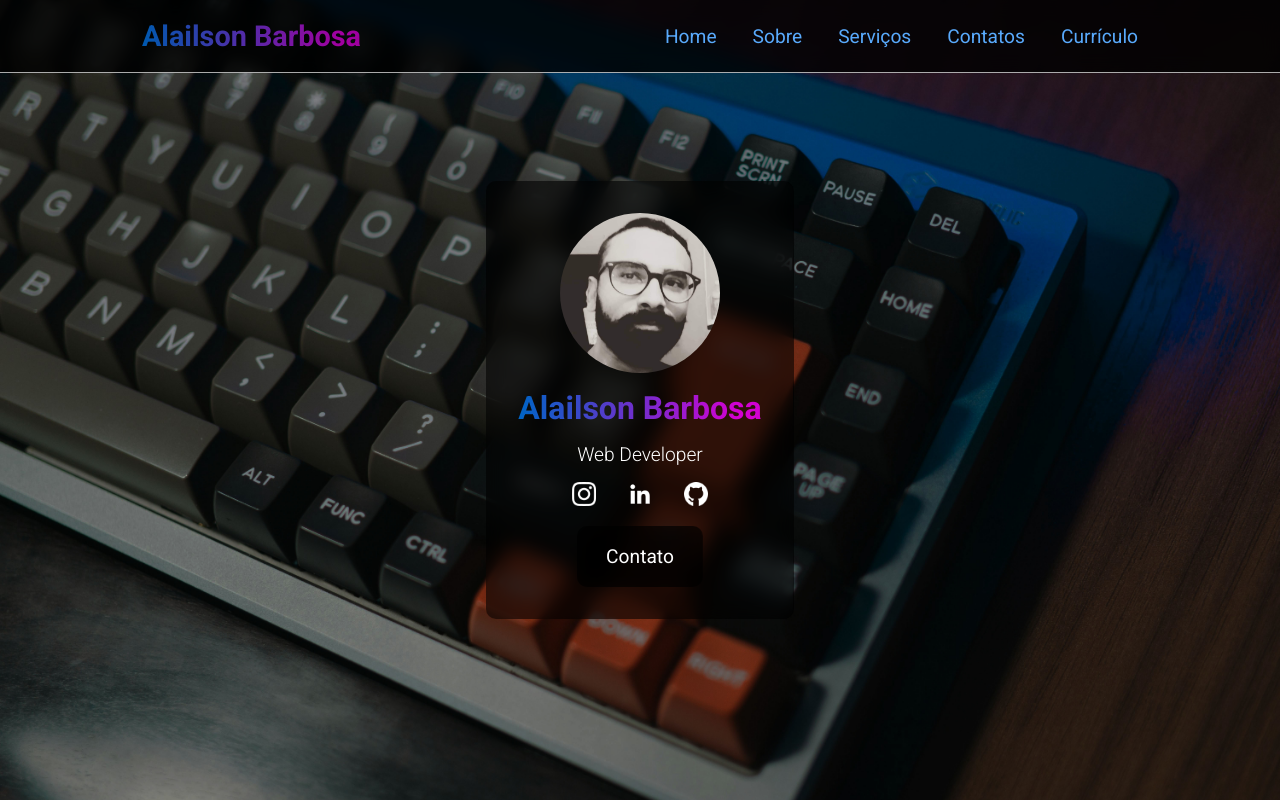
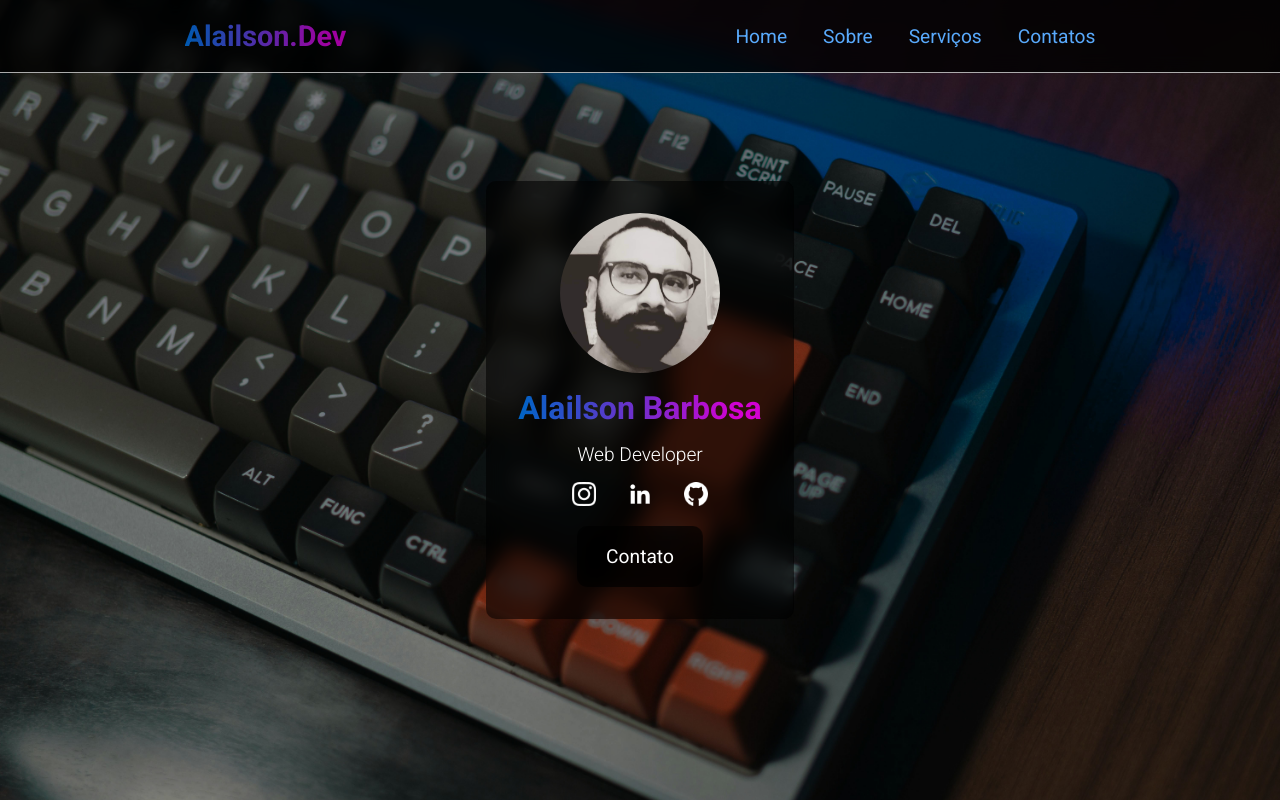
Before and after one commit to AlailsonDev/portfolio-2024, a React (Vite) app in the folder portfolio-2024/: page / in a window 1280 px wide. Shown: the top 800 px of the page. Built offline with nearby package versions, Linux system fonts and the light colour scheme.

Commit message:
mudanca do titulo da pagina e retirada do clique direito do mouse

```diff
--- a/portfolio-2024/src/App.jsx
+++ b/portfolio-2024/src/App.jsx
@@ -5,9 +5,23 @@ import Servicos from './Servicos/Servicos'
 import Contato from './Contato/Contato'
 import Footer from './Footer/Footer'
 import './App.css'
+import React, { useEffect } from 'react';
 
 
 export default function App() {
+
+  useEffect(() => {
+    const handleContextMenu = (event) => {
+      event.preventDefault();
+    };
+
+    document.addEventListener('contextmenu', handleContextMenu);
+
+    return () => {
+      document.removeEventListener('contextmenu', handleContextMenu);
+    };
+  }, []);
+
   return(
   <>
   <Header />
--- a/portfolio-2024/src/Contato/Contato.css
+++ b/portfolio-2024/src/Contato/Contato.css
@@ -75,6 +75,7 @@
     color: black;
 }
 
+
 .submit-btn {
     /* margin-left: 14%; */
     width: 40%;
@@ -88,7 +89,9 @@
     font-weight: 600;
     font-size: 1.1em;
     cursor: pointer;
+
 }
+
 
 @media screen and (max-width: 768px) {
     .form {
--- a/portfolio-2024/src/Header/Header.jsx
+++ b/portfolio-2024/src/Header/Header.jsx
@@ -13,7 +13,7 @@ const Header = () => {
 
   return (
     <div className="navbar">
-        <h2 className='site-subtitle'>Alailson Barbosa</h2>
+        <h2 className='site-subtitle'>Alailson.Dev</h2>
       <div className={`navbar-toggle ${menuActive ? 'active' : ''}`} onClick={toggleMenu}>
         <div className="bar"></div>
         <div className="bar"></div>
@@ -24,7 +24,7 @@ const Header = () => {
         <a className='links-style' href="#sobre-id" onClick={(e) => handleScroll(e, 'sobre')}>Sobre</a>
         <a className='links-style' href="#servicos" onClick={(e) => handleScroll(e, 'servicos')}>Serviços</a>
         <a className='links-style' href="#contatos" onClick={toggleMenu}>Contatos</a>
-        <a className='links-style' href="#" onClick={toggleMenu}>Currículo</a>
+        {/* <a className='links-style' href="#" onClick={toggleMenu}>Currículo</a> */}
       </div>
     </div>
   );
```
